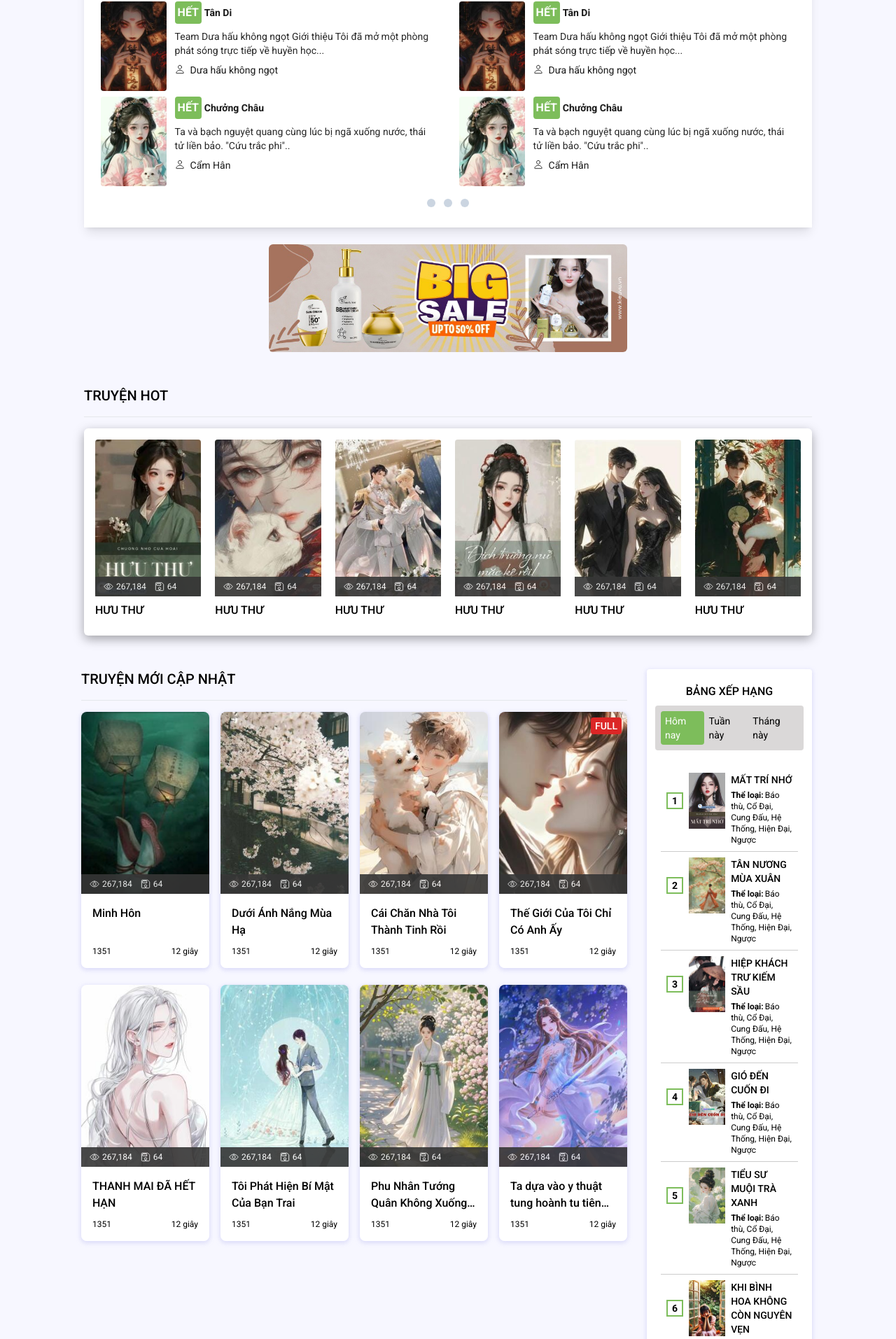
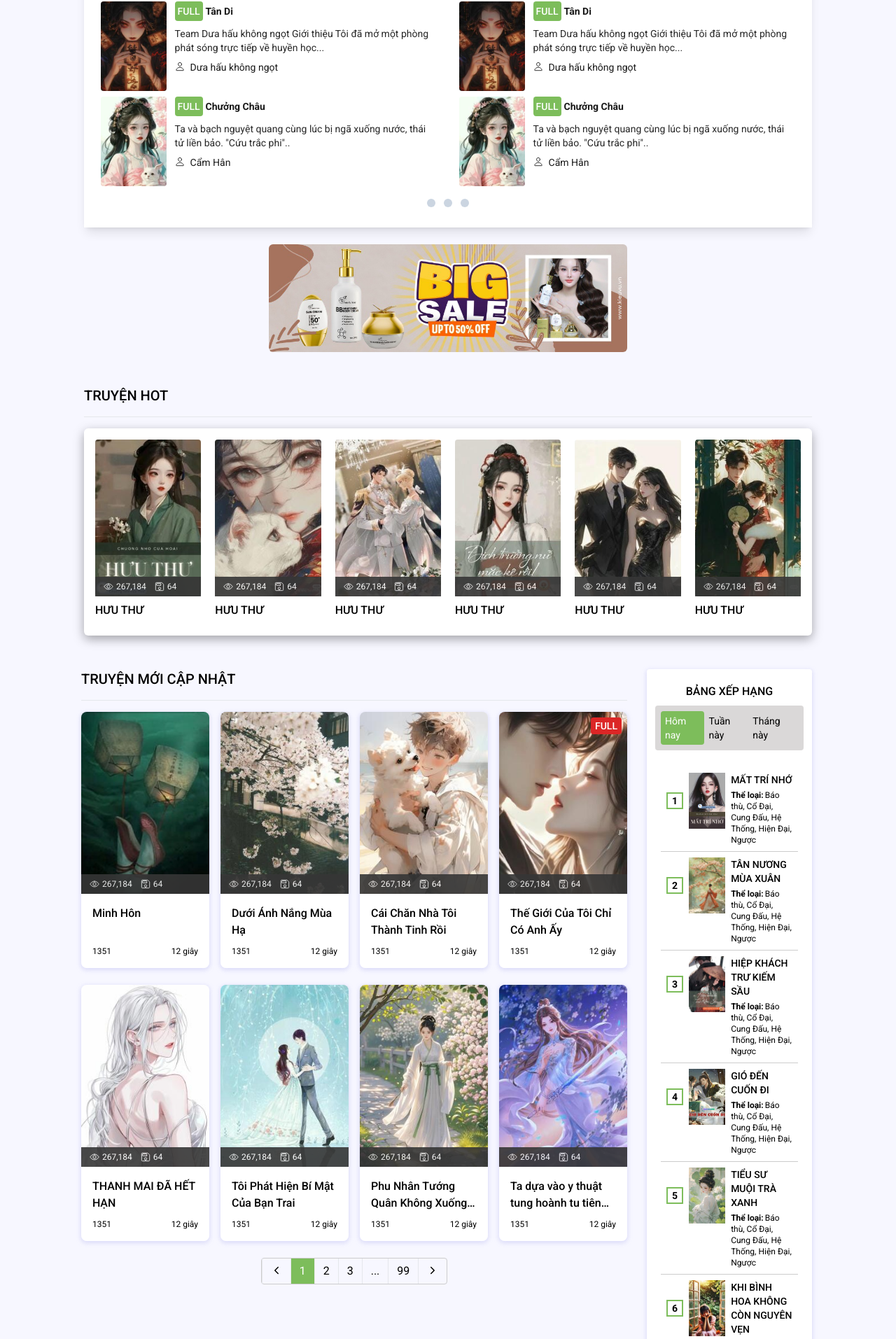
Before and after one commit to thanhbinh12dn/DaoTruyen, a React (Create React App) app: page / in a window 1280 px wide. Shown: the part 379-2292 px from the top of the page at 70% size. Built offline with nearby package versions, Linux system fonts and the light colour scheme.

Commit message:
add pagination UI

```diff
--- a/src/components/NewUpdate.jsx
+++ b/src/components/NewUpdate.jsx
@@ -1,4 +1,6 @@
 import { IoEyeOutline, IoSaveOutline } from "react-icons/io5";
+
+import Pagination from "./Pagination";
 
 import NEWUPDATE1 from '../img/newupdate1.jpg'
 import NEWUPDATE2 from '../img/newupdate2.jpg'
@@ -278,6 +280,8 @@ function NewUpdate() {
                                     </div>
                                 </div>
                             </div>
+
+                            <Pagination />
                         </div>
                     </div>
 
--- /dev/null
+++ b/src/components/Pagination.jsx
@@ -0,0 +1,49 @@
+import { IoIosArrowBack, IoIosArrowForward  } from "react-icons/io";
+
+function Pagination() {
+    return (
+        <div className="flex justify-center">
+            <nav>
+                <ul className="flex border border-solid border-[#ccc] rounded">
+                    <li className="px-3 py-1.5 border-l-[1px]">
+                        <a href="#" className="block mt-[3px]">
+                            <i><IoIosArrowBack/></i>
+                        </a>
+                    </li>
+                    <li className="px-3 py-1.5 border-l-[1px] bg-[#7dbd5b] text-white">
+                        <a href="#">
+                            1
+                        </a>
+                    </li>
+                    <li className="px-3 py-1.5 border-l-[1px]">
+                        <a href="#">
+                            2
+                        </a>
+                    </li>
+                    <li className="px-3 py-1.5 border-l-[1px]">
+                        <a href="#">
+                            3
+                        </a>
+                    </li>
+                    <li className="px-3 py-1.5 border-l-[1px]">
+                        <a href="#">
+                            ...
+                        </a>
+                    </li>
+                    <li className="px-3 py-1.5 border-l-[1px]">
+                        <a href="#">
+                            99
+                        </a>
+                    </li>
+                    <li className="px-3 py-1.5 border-l-[1px]">
+                        <a href="#" className="block mt-[3px]">
+                            <i><IoIosArrowForward/></i>
+                        </a>
+                    </li>
+                </ul>
+            </nav>
+        </div>
+    )
+}
+
+export default Pagination;
--- a/src/components/Propose.jsx
+++ b/src/components/Propose.jsx
@@ -24,7 +24,7 @@ function Propose() {
                                     </div>
                                     <div className='ml-3 w-4/5'>
                                         <div>
-                                            <span className="px-1 py-1 mr-1 text-white font-bold inline-block bg-[#7dbd5b] rounded uppercase">Hết</span>
+                                            <span className="px-1 py-1 mr-1 text-sm text-white font-medium inline-block bg-[#7dbd5b] rounded uppercase">Full</span>
                                             <a className='text-sm font-bold opacity-90' href="#">MINH NGUYỆT CHIẾU TA</a>
                                         </div>
                                         <p className='text-sm opacity-85 mt-2'>Nhấn theo dõi truyện để nhận thông báo lên chương mới nhé các bác ơiiii [Truyện dài]Lịc..</p>
@@ -42,7 +42,7 @@ function Propose() {
                                     </div>
                                     <div className='ml-3 w-4/5'>
                                         <div>
-                                            <span className="px-1 py-1 mr-1 text-white font-bold inline-block bg-[#7dbd5b] rounded uppercase">Hết</span>
+                                            <span className="px-1 py-1 mr-1 text-sm text-white font-medium inline-block bg-[#7dbd5b] rounded uppercase">Full</span>
                                             <a className='text-sm font-bold opacity-90' href="#">Tân Di</a>
                                         </div>
                                         <p className='text-sm opacity-85 mt-2'>Team Dưa hấu không ngọt Giới thiệu Tôi đã mở một phòng phát sóng trực tiếp về huyền học...</p>
@@ -60,7 +60,7 @@ function Propose() {
                                     </div>
                                     <div className='ml-3 w-4/5'>
                                         <div>
-                                            <span className="px-1 py-1 mr-1 text-white font-bold inline-block bg-[#7dbd5b] rounded uppercase">Hết</span>
+                                            <span className="px-1 py-1 mr-1 text-sm text-white font-medium inline-block bg-[#7dbd5b] rounded uppercase">Full</span>
                                             <a className='text-sm font-bold opacity-90' href="#">Chưởng Châu</a>
                                         </div>
                                         <p className='text-sm opacity-85 mt-2'>Ta và bạch nguyệt quang cùng lúc bị ngã xuống nước, thái tử liền bảo. "Cứu trắc phi"..</p>
@@ -80,7 +80,7 @@ function Propose() {
                                     </div>
                                     <div className='ml-3 w-4/5'>
                                         <div>
-                                            <span className="px-1 py-1 mr-1 text-white font-bold inline-block bg-[#7dbd5b] rounded uppercase">Hết</span>
+                                            <span className="px-1 py-1 mr-1 text-sm text-white font-medium inline-block bg-[#7dbd5b] rounded uppercase">Full</span>
                                             <a className='text-sm font-bold opacity-90' href="#">MINH NGUYỆT CHIẾU TA</a>
                                         </div>
                                         <p className='text-sm opacity-85 mt-2'>Nhấn theo dõi truyện để nhận thông báo lên chương mới nhé các bác ơiiii [Truyện dài]Lịc..</p>
@@ -97,7 +97,7 @@ function Propose() {
                                         </a>                                    </div>
                                     <div className='ml-3 w-4/5'>
                                         <div>
-                                            <span className="px-1 py-1 mr-1 text-white font-bold inline-block bg-[#7dbd5b] rounded uppercase">Hết</span>
+                                            <span className="px-1 py-1 mr-1 text-sm text-white font-medium inline-block bg-[#7dbd5b] rounded uppercase">Full</span>
                                             <a className='text-sm font-bold opacity-90' href="#">Tân Di</a>
                                         </div>
                                         <p className='text-sm opacity-85 mt-2'>Team Dưa hấu không ngọt Giới thiệu Tôi đã mở một phòng phát sóng trực tiếp về huyền học...</p>
@@ -114,7 +114,7 @@ function Propose() {
                                         </a>                                    </div>
                                     <div className='ml-3 w-4/5'>
                                         <div>
-                                            <span className="px-1 py-1 mr-1 text-white font-bold inline-block bg-[#7dbd5b] rounded uppercase">Hết</span>
+                                            <span className="px-1 py-1 mr-1 text-sm text-white font-medium inline-block bg-[#7dbd5b] rounded uppercase">Full</span>
                                             <a className='text-sm font-bold opacity-90' href="#">Chưởng Châu</a>
                                         </div>
                                         <p className='text-sm opacity-85 mt-2'>Ta và bạch nguyệt quang cùng lúc bị ngã xuống nước, thái tử liền bảo. "Cứu trắc phi"..</p>
```
